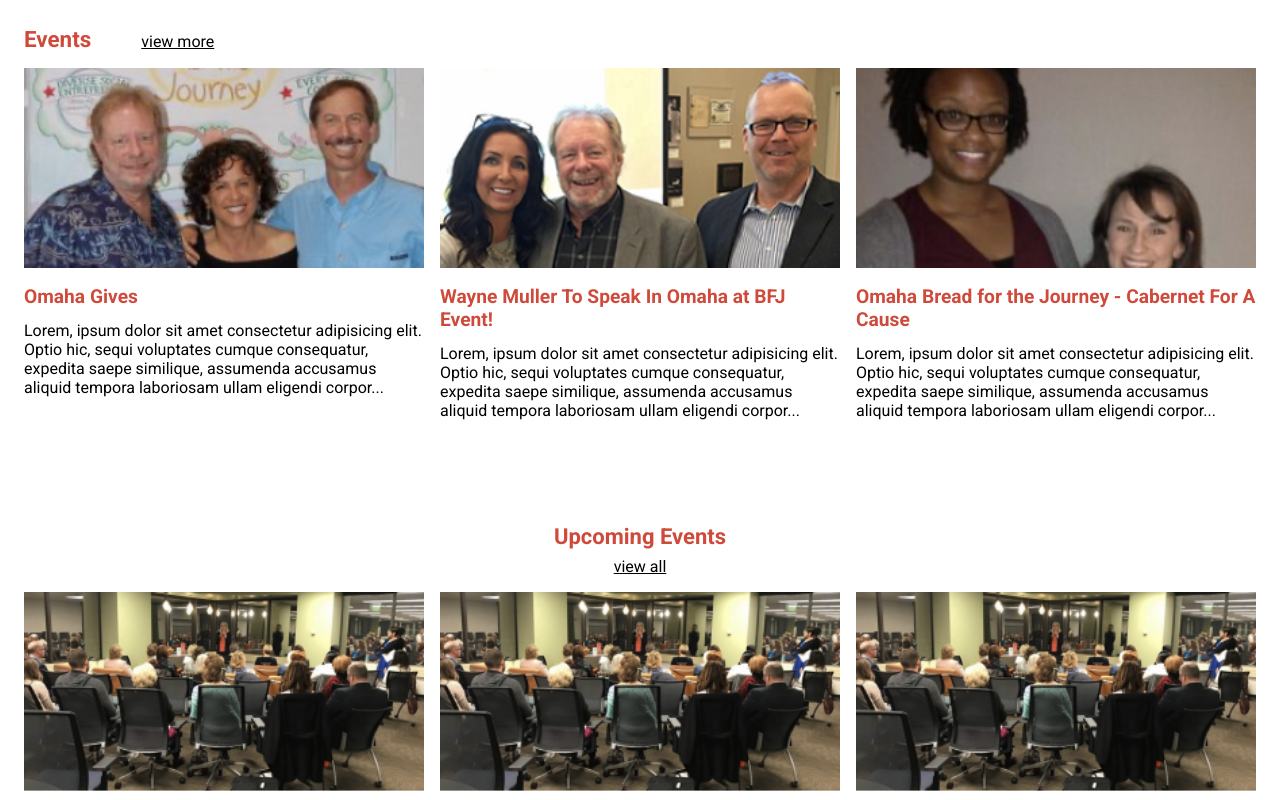
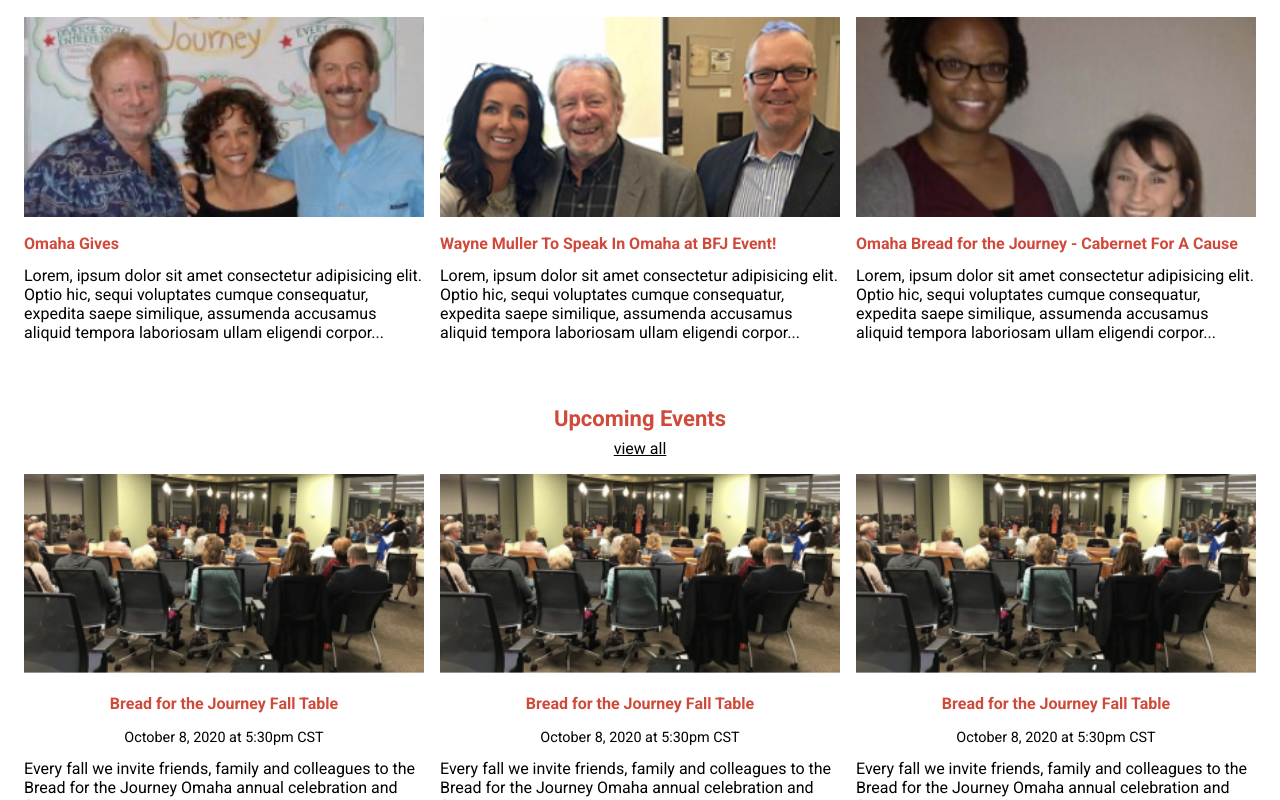
Before and after one commit to oneleif/bfjWebsite-React, a React (Create React App) app: page / in a window 1280 px wide. Shown: the part 2771-3571 px from the top of the page. Built offline with nearby package versions, Linux system fonts and the light colour scheme.

Commit message:
landing page fixes and articlecontainer remodel

```diff
--- a/src/components/ArticleContainer/ArticleContainer.jsx
+++ b/src/components/ArticleContainer/ArticleContainer.jsx
@@ -1,4 +1,5 @@
 import React, { useCallback, useEffect, useState } from 'react';
+import { Link } from 'react-router-dom';
 
 const ArticleContainer = ({ article }) => {
     /********************
@@ -20,7 +21,7 @@
     /********************
      * Custom Functions
      ********************/
-    const cutDescription = (description) => {
+    const trimDescription = (description) => {
         if (isMobile) {
             return description.length > 70 ? `${description.substring(0, 70)}...` : description;
         } else {
@@ -38,7 +39,13 @@
             </div>
             <div className="article-text">
                 <p className="title">{article.title}</p>
-                <p className="description">{cutDescription(article.description)}</p>
+                {article.date && <span className="date">{article.date}</span>}
+                <p className="description">{trimDescription(article.description)}</p>
+                {article.link && (
+                    <Link className="link" to={article.link}>
+                        learn more
+                    </Link>
+                )}
             </div>
         </article>
     );
--- a/src/constants/upcoming-events.js
+++ b/src/constants/upcoming-events.js
@@ -5,24 +5,24 @@
         image: upcomingevent,
         title: 'Bread for the Journey Fall Table',
         date: 'October 8, 2020 at 5:30pm CST',
-        details:
+        description:
             'Every fall we invite friends, family and colleagues to the Bread for the Journey Omaha annual celebration and fundraiser. We know you have many ways to share your gifts, and we appreciate that you make this event one that...',
-        to: '#',
+        link: '#',
     },
     {
         image: upcomingevent,
         title: 'Bread for the Journey Fall Table',
         date: 'October 8, 2020 at 5:30pm CST',
-        details:
+        description:
             'Every fall we invite friends, family and colleagues to the Bread for the Journey Omaha annual celebration and fundraiser. We know you have many ways to share your gifts, and we appreciate that you make this event one that...',
-        to: '#',
+        link: '#',
     },
     {
         image: upcomingevent,
         title: 'Bread for the Journey Fall Table',
         date: 'October 8, 2020 at 5:30pm CST',
-        details:
+        description:
             'Every fall we invite friends, family and colleagues to the Bread for the Journey Omaha annual celebration and fundraiser. We know you have many ways to share your gifts, and we appreciate that you make this event one that...',
-        to: '#',
+        link: '#',
     },
 ];
--- a/src/pages/LandingView.jsx
+++ b/src/pages/LandingView.jsx
@@ -149,17 +149,7 @@
                     </div>
                     <div className="events">
                         {UPCOMING.map((event, index) => (
-                            <div key={index} className="event">
-                                <div className="image">
-                                    <img src={event.image} alt="upcoming event" />
-                                </div>
-                                <p className="event-title">{event.title}</p>
-                                <span className="event-date">{event.date}</span>
-                                <p className="event-details">{event.details}</p>
-                                <Link to={event.to} className="event-more">
-                                    learn more
-                                </Link>
-                            </div>
+                            <ArticleContainer key={index} article={event} />
                         ))}
                     </div>
                 </Container>
--- /dev/null
+++ b/src/styles/components/_article-container.scss
@@ -0,0 +1,32 @@
+.article {
+    &-container {
+        width: 100%;
+    }
+
+    &-image {
+        img {
+            width: 100%;
+        }
+    }
+
+    &-text {
+        .title {
+            color: $lightRed;
+            margin-block-start: 0.8rem;
+            margin-block-end: 0.8rem;
+            font-weight: bold;
+            font-size: 1rem;
+        }
+        .date {
+            display: block;
+            font-size: 0.9rem;
+            margin-block-end: 0.8rem;
+        }
+        .link {
+            display: block;
+            font-size: 0.9rem;
+            color: black;
+            margin-block-start: 0.8rem;
+        }
+    }
+}
--- a/src/styles/components/_footer.scss
+++ b/src/styles/components/_footer.scss
@@ -3,6 +3,9 @@
 
     .info,
     .copyright {
+        padding-block-start: 1rem;
+        padding-block-end: 1rem;
+
         p {
             font-size: 12px;
         }
--- a/src/styles/main.scss
+++ b/src/styles/main.scss
@@ -9,6 +9,7 @@
 @import './components/navlinks';
 @import './components/navbar';
 @import './components/feature-text';
+@import './components/article-container';
 @import './components/footer';
 
 //Pages
--- a/src/styles/pages/_landing-view.scss
+++ b/src/styles/pages/_landing-view.scss
@@ -44,9 +44,8 @@
 
         .maxim {
             text-align: center;
-            font-size: 1.5rem;
+            font-size: 2rem;
             font-weight: bold;
-            word-spacing: 0.5rem;
 
             @include small('up') {
                 font-size: 4rem;
@@ -64,10 +63,10 @@
             row-gap: 3rem;
 
             @include small('up') {
-                grid-template-columns: repeat(2, minmax(200px, 1fr));
+                grid-template-columns: repeat(2, 1fr);
             }
             @include large('up') {
-                grid-template-columns: repeat(4, minmax(200px, 1fr));
+                grid-template-columns: repeat(4, 1fr);
             }
 
             .member {
@@ -91,11 +90,10 @@
     }
 
     // NEWS & EVENTS SECTION
-    &-news {
-        margin-block-start: 1.5rem;
-    }
     &-news,
     &-events {
+        margin-block-start: 1.5rem;
+
         .head {
             margin: 1rem 0;
 
@@ -117,37 +115,15 @@
         }
 
         .content {
-            .article {
-                &-container {
-                    width: 100%;
-                    margin-block-end: 3rem;
-                }
+            display: grid;
+            column-gap: 1rem;
+            row-gap: 2rem;
 
-                &-image {
-                    img {
-                        width: 100%;
-                    }
-                }
-
-                &-text {
-                    .title {
-                        color: $lightRed;
-                        font-size: 1rem;
-                        font-weight: bold;
-                        margin-block-start: 0.8rem;
-                        margin-block-end: 0.8rem;
-
-                        @include medium('up') {
-                            font-size: 1.2rem;
-                        }
-                    }
-                }
+            @include small('up') {
+                grid-template-columns: repeat(2, 1fr);
             }
-
             @include medium('up') {
-                display: grid;
                 grid-template-columns: repeat(3, 1fr);
-                column-gap: 1rem;
             }
         }
     }
@@ -155,7 +131,7 @@
     // UPCOMING EVENTS SECTION
     &-upcoming-events {
         text-align: center;
-        margin-block-start: 1rem;
+        margin-block-start: 1.5rem;
         margin-block-end: 6rem;
 
         .title {
@@ -186,34 +162,9 @@
                 grid-template-columns: repeat(3, 1fr);
             }
 
-            .event {
-                .image {
-                    img {
-                        width: 100%;
-                    }
-                }
-
-                .event-title {
-                    font-weight: 700;
-                    color: $lightRed;
-                    padding: 0.5rem;
-                    font-size: 20px;
-                }
-                .event-date {
-                    display: block;
-                    padding: 0.5rem;
-                    font-size: 14px;
-                }
-                .event-details {
+            .article-container {
+                .description {
                     text-align: left;
-                    font-size: 14px;
-                }
-                .event-more {
-                    color: black;
-                    text-decoration: underline;
-                    font-size: 14px;
-                    display: block;
-                    padding: 0.5rem;
                 }
             }
         }
```
